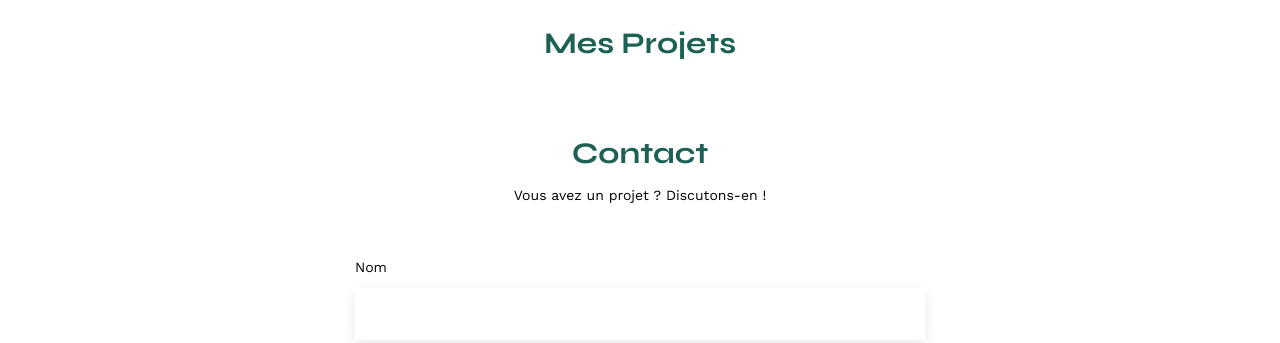
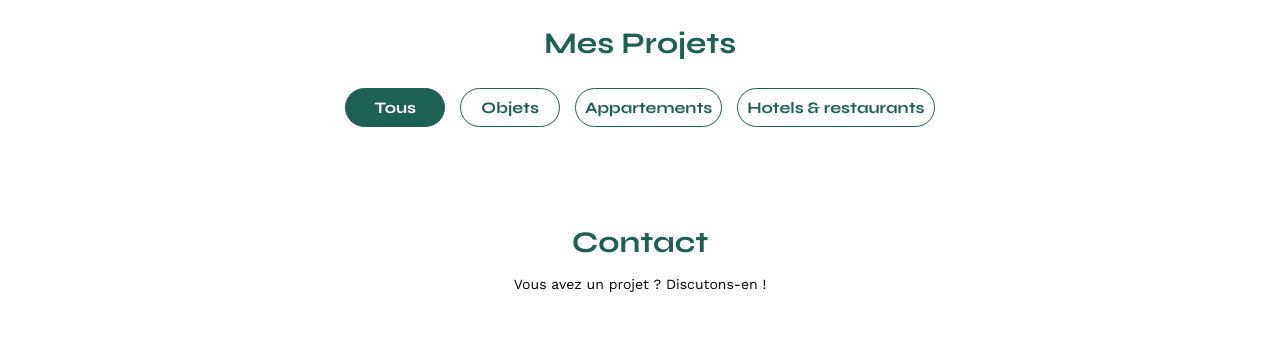
Before and after one commit to MNynee/portfolio-architecte-sophie-bluel, a plain HTML site: page FrontEnd/index.html in a window 1280 px wide. Shown: the part 507-850 px from the top of the page. Drawn offline with nearby package versions, Linux system fonts and the light colour scheme; no server answers.

Commit message:
add filter buttons and their styles

```diff
--- a/FrontEnd/assets/js/ui.js
+++ b/FrontEnd/assets/js/ui.js
@@ -21,4 +21,6 @@ async function renderWorks() {
   });
 }
 
+
+
 renderWorks();
--- a/FrontEnd/assets/style.css
+++ b/FrontEnd/assets/style.css
@@ -125,6 +125,40 @@ li:hover {
 	text-align: center;
 	margin-bottom: 1em;
 }
+
+/* filters */
+
+.filters {
+	text-align: center;
+	margin-bottom: 50px;
+}
+
+.btn-filter {
+	margin-right: 10px;
+	min-width: 100px;
+	padding: 9px;
+	background-color: transparent;
+	border: 1px solid #1D6154;
+	border-radius: 60px;
+	color: #1D6154;
+	font-family: 'Syne';
+	font-size: 16px;
+	font-weight: 700;
+	cursor: pointer;
+	transition: all .3s ease;
+	outline: none;
+}
+
+.btn-filter.active,
+.btn-filter:hover {
+	background-color: #1D6154;
+	color: #FFFFFF;
+}
+
+.btn-filter:last-child {
+	margin-right: 0;
+}
+
 .gallery {
 	width: 100%;
 	display: grid;
--- a/FrontEnd/index.html
+++ b/FrontEnd/index.html
@@ -36,6 +36,12 @@
 	</section>
 	<section id="portfolio">
 		<h2>Mes Projets</h2>
+		<div class="filters">
+			<button class="btn-filter active">Tous</button>
+			<button class="btn-filter">Objets</button>
+			<button class="btn-filter">Appartements</button>
+			<button class="btn-filter">Hotels & restaurants</button>
+		</div>
 		<div class="gallery" id="gallery"></div>
 	</section>
 	<section id="contact">
```
